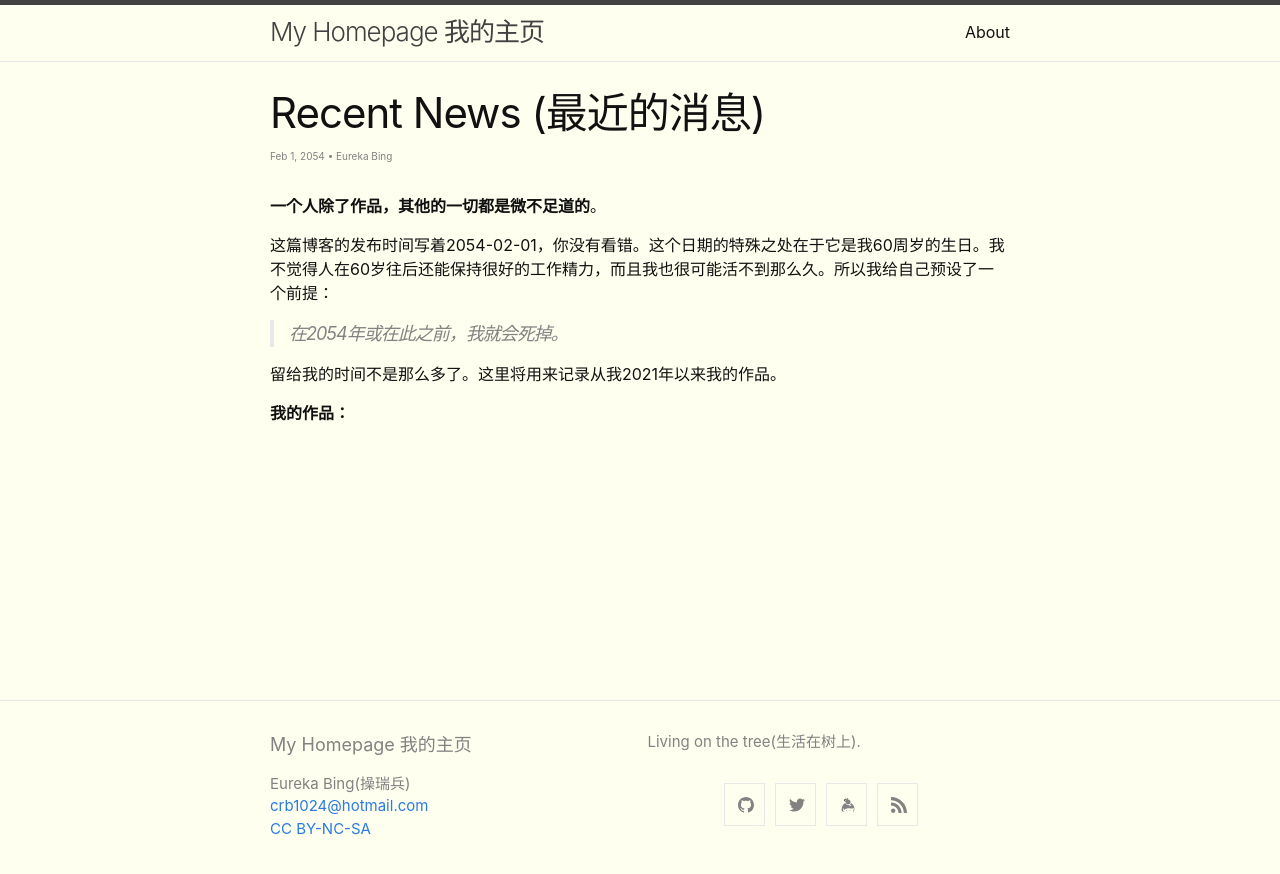
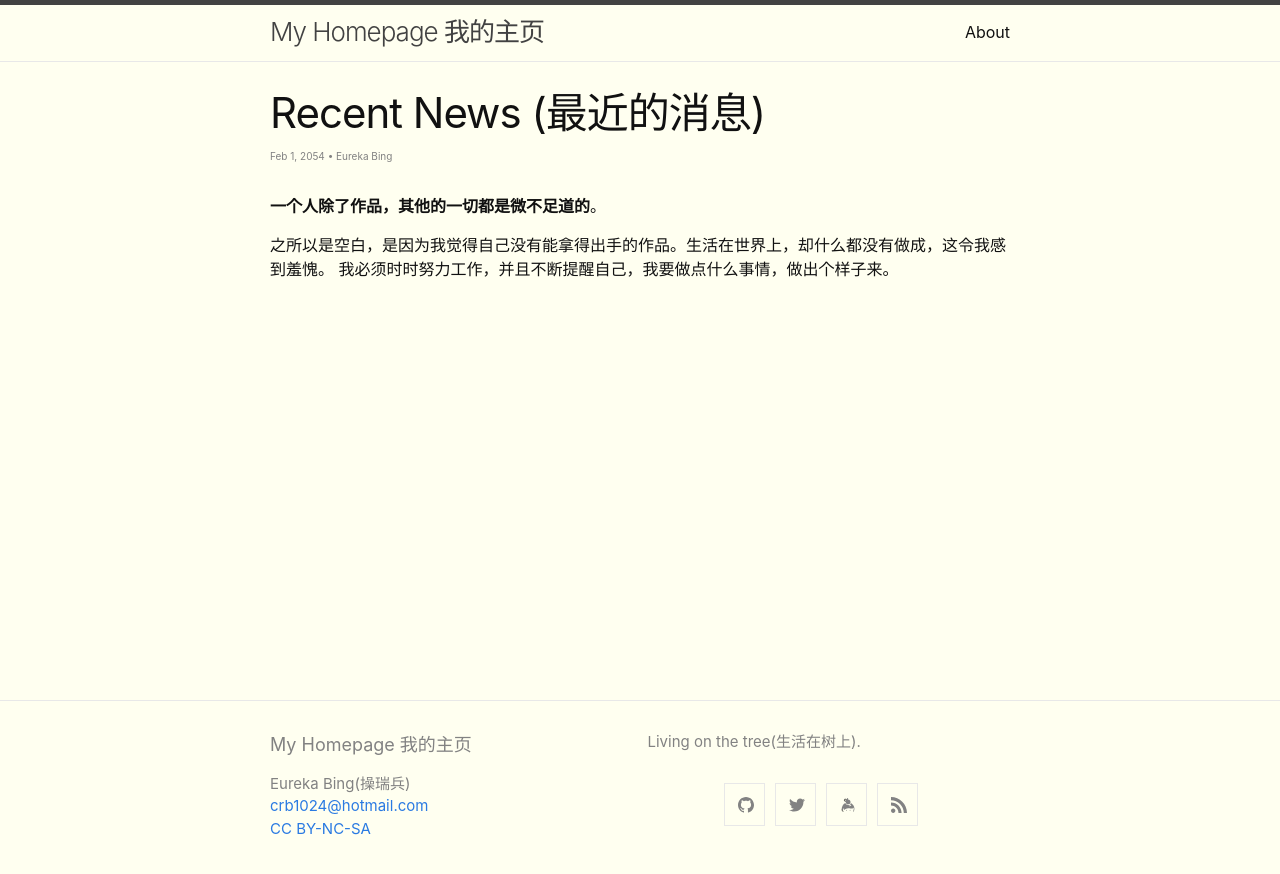
Before and after one commit to crb912/crb912.github.io, a Jekyll site: the page built from _posts/2054-02-01-news.md, in a window 1280 px wide. Shown: the top 874 px of the page. Built offline with Jekyll 4.4.1, drawn with Linux system fonts in a browser that asks for light colours.

Commit message:
test hide

```diff
--- a/_layouts/home.html
+++ b/_layouts/home.html
@@ -13,6 +13,11 @@ layout: default
     <h2 class="post-list-heading">{{ page.list_title | default: "Posts" }}</h2>
     <ul class="post-list">
       {%- for post in site.posts -%}
+
+      {% if post.hidden == "true"  -%}
+      {% continue -%}
+      {%- endif -%}
+
       <li>
         {%- assign date_format = site.minima.date_format | default: "%b %-d, %Y" -%}
         <span class="post-meta">{{ post.date | date: date_format }}</span>
--- a/_posts/2054-02-01-news.md
+++ b/_posts/2054-02-01-news.md
@@ -8,11 +8,5 @@ category: Essay
 
 **一个人除了作品，其他的一切都是微不足道的**。
 
-这篇博客的发布时间写着2054-02-01，你没有看错。这个日期的特殊之处在于它是我60周岁的生日。我不觉得人在60岁往后还能保持很好的工作精力，而且我也很可能活不到那么久。所以我给自己预设了一个前提：
-
->在2054年或在此之前，我就会死掉。
-
-留给我的时间不是那么多了。这里将用来记录从我2021年以来我的作品。
-
-
-**我的作品：**
+之所以是空白，是因为我觉得自己没有能拿得出手的作品。生活在世界上，却什么都没有做成，这令我感到羞愧。
+我必须时时努力工作，并且不断提醒自己，我要做点什么事情，做出个样子来。
```
Also changed, not shown: _posts/2021-09-28-programmers-must-read.md (+1 -1 lines).
